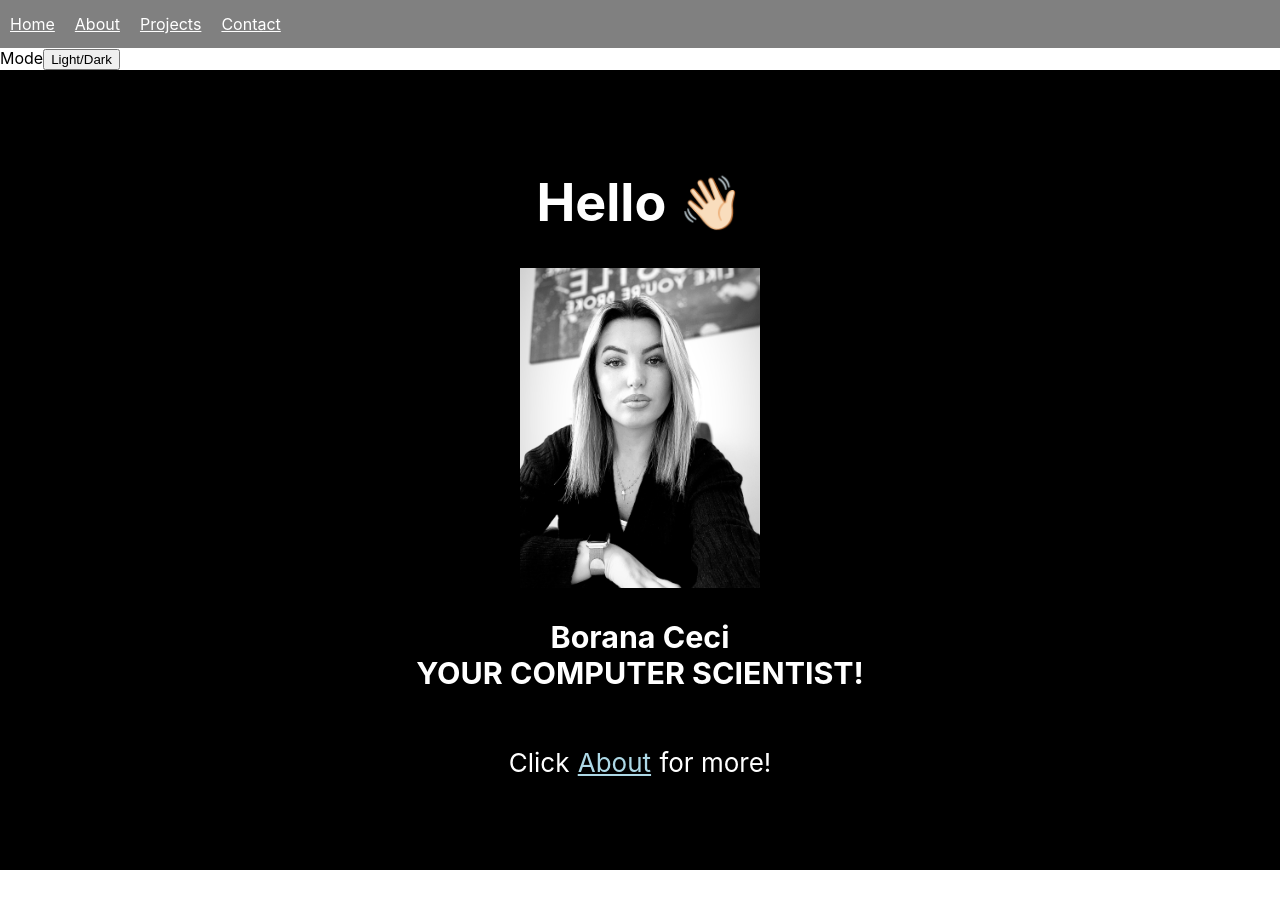
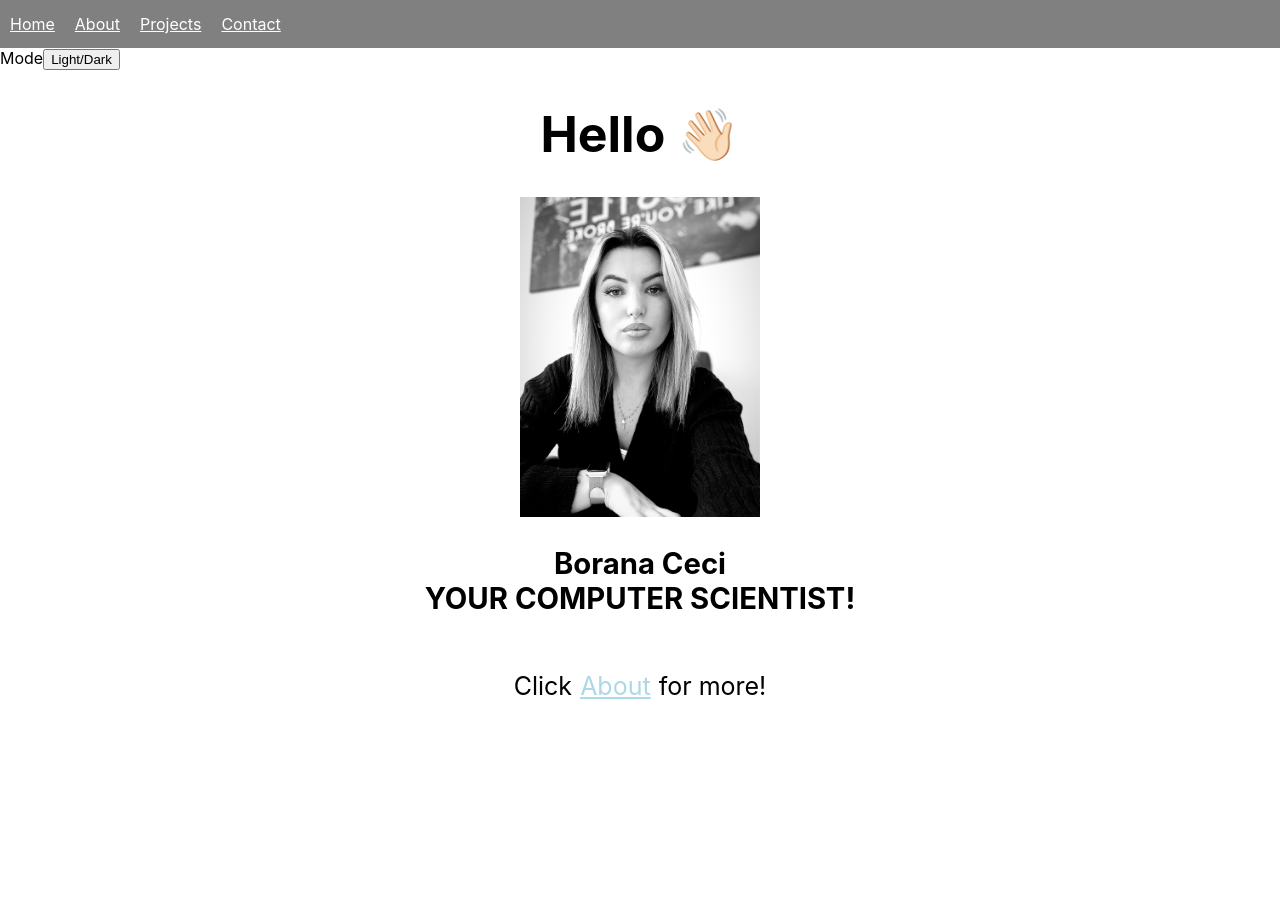
Before and after one commit to BoraCeci/my_portfolio, a React (Create React App) app: page / in a window 1280 px wide. Shown: the top 908 px of the page. Before the commit the page ends 870 px from the top, so only its background shows below. Built offline with nearby package versions, Linux system fonts and the light colour scheme.

Commit message:
passing props at dark/light mode toggle button

```diff
--- a/src/App.js
+++ b/src/App.js
@@ -37,18 +37,17 @@ function App() {
       <GlobalStyles />
       <StyledApp>
        Mode
+       {console.log(theme)}
         <button onClick={() => themeToggler()}>Light/Dark</button>
       </StyledApp>
       </ThemeProvider>
 
-
-
       <Routes>
 
-      <Route path="/" element={<Home/>}/>
-      <Route path="/about" element={<About/>}/>
-      <Route path="/projects" element={<Projects/>}/>
-      <Route path="/contact" element={<Contact/>}/>
+      <Route path="/" element={<Home theme={theme}/>}/>
+      <Route path="/about" element={<About theme={theme}/>}/>
+      <Route path="/projects" element={<Projects theme={theme}/>}/>
+      <Route path="/contact" element={<Contact theme={theme}/>}/>
 
 
       </Routes>
--- a/src/components/About.js
+++ b/src/components/About.js
@@ -3,15 +3,15 @@ import logo from './borac.png';
 
 
 
-function About () {
+function About (props) {
     return (
 
-    <div className="about">
+    <div className={props.theme}>
 
 
             <img src={logo} className="logo" alt="logo"/>
 
-            <p className='about-text'> I am currently working as an Office Manager for more than two years now.
+            <p className={props.theme.concat("-text")}> I am currently working as an Office Manager for more than two years now.
              Beside office obligations, I am specialized in doing data entries, analysis, budgets, and any other reports or financial enquires that our clients require.
              Along with my 2 years experience as an Office Manager in my company, I am graduating this spring for Computer Science major along with a Math minor.
              I have always been passionate to code and create websites and I do love team works so I believe that I will be a great pleasure to working together
--- a/src/components/App.css
+++ b/src/components/App.css
@@ -22,6 +22,27 @@
   font-size: calc(10px + 2vmin);
   color: white;
 }
+.dark{
+  background-color: black;
+  min-height: 100vh;
+  display:flex;
+  flex-direction:column;
+  align-items: center;
+  justify-content: center;
+  font-size: calc(10px + 2vmin);
+  color: white;
+}
+.light{
+
+  background-color: white;
+  min-height: 100vh;
+  display:flex;
+  flex-direction:column;
+  align-items: center;
+  justify-content: center;
+  font-size: calc(10px + 2vmin);
+  color: black;
+}
 
 .App-link {
   color: #61dafb;
--- a/src/components/Contact.js
+++ b/src/components/Contact.js
@@ -1,11 +1,11 @@
 import "./Styles/Contact.css";
 
 
-function Contact() {
+function Contact(props) {
     return(
 
 
-        <div className="contact">
+        <div className={props.theme}>
 
             <div className="headline"> Wanna Get In Touch? Click Below 👇🏻 </div>
 
--- a/src/components/Home.js
+++ b/src/components/Home.js
@@ -4,11 +4,13 @@ import './App.css';
 
 
 
-function Home() {
+function Home(props) {
+
+
 
     return (
         <div className="App">
-          <header className="App-header">
+          <header className={props.theme}>
             <h1>
               Hello 👋🏻
             </h1>
--- a/src/components/Projects.js
+++ b/src/components/Projects.js
@@ -1,10 +1,10 @@
 import React,{Component} from "react";
 import "./Styles/Projects.css";
 
-const Projects=() =>{
+const Projects=(props) =>{
 
     return(
-        <div className="project">
+        <div className={props.theme}>
 
             <br/>
             <div className="headline">Check Out Some Of  <br/> My Projects  <br/> 👇🏻 </div>
--- a/src/components/Styles/About.css
+++ b/src/components/Styles/About.css
@@ -5,12 +5,32 @@
     justify-content: left;
     align-items: left;
 }
+.dark{
+
+    color: white;
+    background-color: black;
+    display: flex;
+    justify-content: left;
+    align-items: left;
+    flex-direction: row;
+
+}
+.light{
+
+    color: black;
+    background-color: white;
+    display: flex;
+    justify-content: left;
+    align-items: left;
+    flex-direction: row;
+
+}
 
 .logo{
 
-    margin-top: 10%;
+    /* margin-top: 10%;
     margin-left:5%;
-    margin-bottom: 5%;
+    margin-bottom: 5%; */
     width: 50vh;
     height: 60vh;
     border-radius: 160px 100px;
@@ -18,13 +38,37 @@
 }
 
 .about-text{
+    /* margin-top: 15%;
+    margin-left: 5%;
+    margin-bottom: 5%; */
+    color: white;
+    font-size: 25px;
+    width: 90vh;
+}
+
+
+.dark-text{
+
     margin-top: 15%;
     margin-left: 5%;
     margin-bottom: 5%;
     color: white;
     font-size: 25px;
     width: 90vh;
+
 }
+
+.light-text{
+
+    margin-top: 15%;
+    margin-left: 5%;
+    margin-bottom: 5%;
+    color: black;
+    font-size: 25px;
+    width: 90vh;
+
+}
+
 .navLinkr{
     margin: 5px;
     color: lightblue;
--- a/src/components/Styles/Contact.css
+++ b/src/components/Styles/Contact.css
@@ -1,9 +1,17 @@
 
-.contact{
+.dark{
     text-align: center;
     color: white;
     font-size: 25px;
     background-color: black;
+    padding-bottom:100%;
+}
+
+.light{
+    text-align: center;
+    color: black;
+    font-size: 25px;
+    background-color: white;
     padding-bottom:100%;
 }
 
--- a/src/components/Styles/Projects.css
+++ b/src/components/Styles/Projects.css
@@ -1,11 +1,24 @@
-.project{
+.light{
+    text-align: center;
+    color: black;
+    font-size: 25px;
+    background-color: white;
+    padding-bottom:30%;
+    display: flex;
+    flex-direction: column;
+
+}
+.dark{
     text-align: center;
     color: white;
     font-size: 25px;
     background-color: black;
     padding-bottom:30%;
+    display: flex;
+    flex-direction: column;
 
 }
+
 .headline{
 
     padding: 55px;
```
